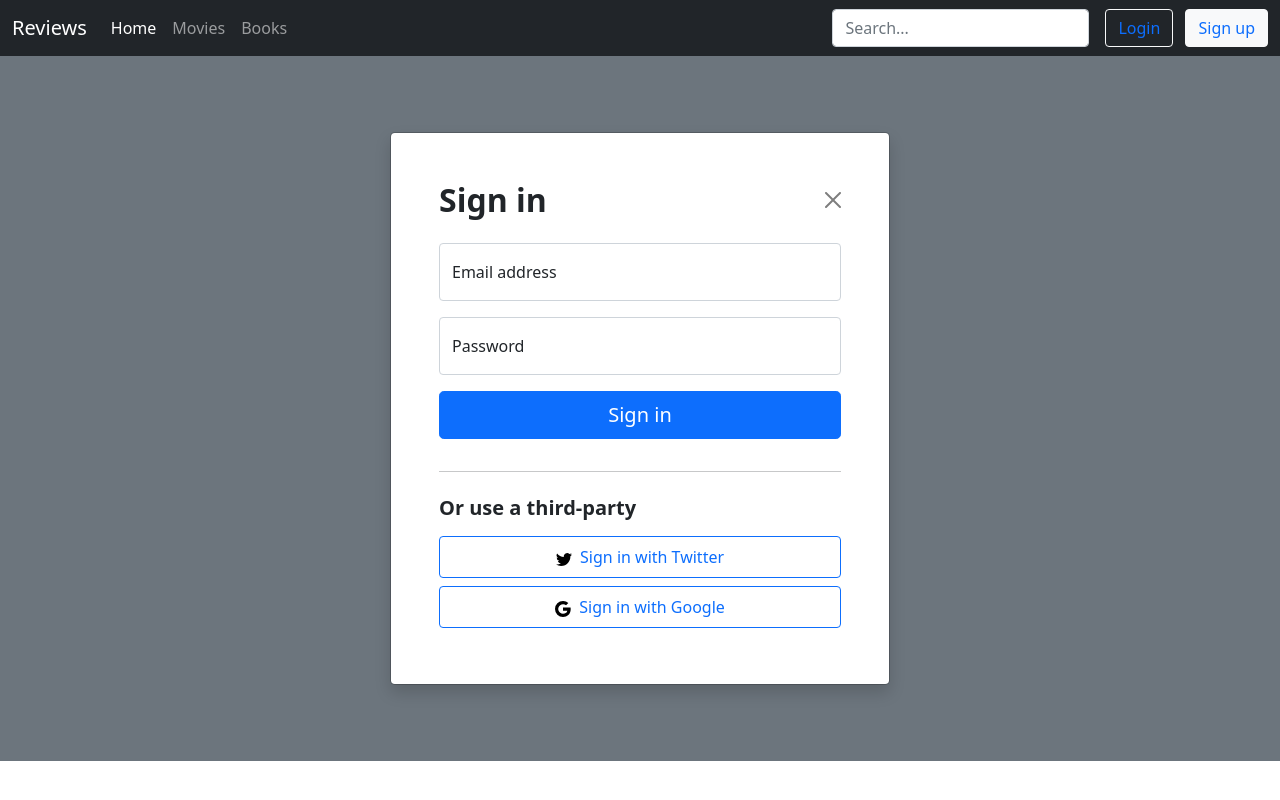
After one commit to marina-plnv/course_project, a Django app: page /signin/ in a window 1280 px wide. The commit adds this page. Run offline with Django 3.2, Linux system fonts and the light colour scheme.

Commit message:
signin and signup added

```diff
--- a/main/templates/main/details.html
+++ b/main/templates/main/details.html
@@ -1,7 +1,11 @@
 {% extends 'main/layout.html' %}
+
+{% block title %}
+<title>Movie details</title>
+{% endblock %}
+
 {% block content %}
 <h1>{{movie.name}}</h1>
 <p>Release date: {{movie.release_date}}</p>
 <p>Average rating: {{movie.average_rating}}</p>
-
 {% endblock %}
--- a/main/templates/main/index.html
+++ b/main/templates/main/index.html
@@ -1,7 +1,10 @@
 {% extends 'main/layout.html' %}
 
+{% block title %}
+<title>Home</title>
+{% endblock %}
+
 {% block content %}
-
 <h1>Movies in DB</h1>
 {% for movie in movies %}
 <li><a href="{% url 'main:details' movie.id %}">{{ movie.name }}</a></li>
--- a/main/templates/main/layout.html
+++ b/main/templates/main/layout.html
@@ -7,8 +7,9 @@
 
     <!-- Bootstrap CSS -->
     <link href="https://cdn.jsdelivr.net/npm/bootstrap@5.1.3/dist/css/bootstrap.min.css" rel="stylesheet" integrity="sha384-1BmE4kWBq78iYhFldvKuhfTAU6auU8tT94WrHftjDbrCEXSU1oBoqyl2QvZ6jIW3" crossorigin="anonymous">
+    {% block title %}
 
-    <title>Home</title>
+    {% endblock %}
   </head>
 <body>
 <nav class="navbar navbar-expand-lg navbar-dark bg-dark">
@@ -34,8 +35,12 @@
         </form>
 
         <div class="text-end">
-          <button type="button" class="btn btn-outline-light me-2">Login</button>
-          <button type="button" class="btn btn-warning">Sign-up</button>
+          <button type="button" class="btn btn-outline-light me-2">
+            <a href="{% url 'main:signin' %}" style="text-decoration:none">Login</a>
+          </button>
+          <button type="button" class="btn btn-light">
+            <a href="{% url 'main:signup' %}" style="text-decoration:none">Sign up</a>
+          </button>
         </div>
     </div>
   </div>
--- /dev/null
+++ b/main/templates/main/login.html
@@ -0,0 +1,58 @@
+{% extends 'main/layout.html' %}
+{% block title %}
+<title>Login</title>
+{% endblock %}
+
+{% block content %}
+<svg xmlns="http://www.w3.org/2000/svg" style="display: none;">
+    <symbol id="twitter" viewBox="0 0 16 16">
+        <path d="M5.026 15c6.038 0 9.341-5.003 9.341-9.334 0-.14 0-.282-.006-.422A6.685 6.685 0 0 0 16 3.542a6.658 6.658 0 0 1-1.889.518 3.301 3.301 0 0 0 1.447-1.817 6.533 6.533 0 0 1-2.087.793A3.286 3.286 0 0 0 7.875 6.03a9.325 9.325 0 0 1-6.767-3.429 3.289 3.289 0 0 0 1.018 4.382A3.323 3.323 0 0 1 .64 6.575v.045a3.288 3.288 0 0 0 2.632 3.218 3.203 3.203 0 0 1-.865.115 3.23 3.23 0 0 1-.614-.057 3.283 3.283 0 0 0 3.067 2.277A6.588 6.588 0 0 1 .78 13.58a6.32 6.32 0 0 1-.78-.045A9.344 9.344 0 0 0 5.026 15z"></path>
+    </symbol>
+    <symbol id="google" viewBox="0 0 16 16">
+        <path d="M15.545 6.558a9.42 9.42 0 0 1 .139 1.626c0 2.434-.87 4.492-2.384 5.885h.002C11.978 15.292 10.158 16 8 16A8 8 0 1 1 8 0a7.689 7.689 0 0 1 5.352 2.082l-2.284 2.284A4.347 4.347 0 0 0 8 3.166c-2.087 0-3.86 1.408-4.492 3.304a4.792 4.792 0 0 0 0 3.063h.003c.635 1.893 2.405 3.301 4.492 3.301 1.078 0 2.004-.276 2.722-.764h-.003a3.702 3.702 0 0 0 1.599-2.431H8v-3.08h7.545z"></path>
+    </symbol>
+</svg>
+<div class="modal modal-signin position-static d-block bg-secondary py-5" tabindex="-1" role="dialog" id="modalSignin">
+    <div class="modal-dialog" role="document">
+        <div class="modal-content rounded-5 shadow">
+            <div class="modal-header p-5 pb-4 border-bottom-0">
+                <!-- <h5 class="modal-title">Modal title</h5> -->
+                <h2 class="fw-bold mb-0">Sign in</h2>
+                <button type="button" class="btn-close" data-bs-dismiss="modal" aria-label="Close"></button>
+            </div>
+
+            <div class="modal-body p-5 pt-0">
+                <form class="">
+                    <div class="form-floating mb-3">
+                        <input type="email" class="form-control rounded-4" id="floatingInput"
+                               placeholder="name@example.com">
+                        <label for="floatingInput">Email address</label>
+                    </div>
+                    <div class="form-floating mb-3">
+                        <input type="password" class="form-control rounded-4" id="floatingPassword"
+                               placeholder="Password">
+                        <label for="floatingPassword">Password</label>
+                    </div>
+                    <button class="w-100 mb-2 btn btn-lg rounded-4 btn-primary" type="submit">Sign in</button>
+
+                    <hr class="my-4">
+                    <h2 class="fs-5 fw-bold mb-3">Or use a third-party</h2>
+                    <button class="w-100 py-2 mb-2 btn btn-outline-primary rounded-4" type="submit">
+                        <svg class="bi me-1" width="16" height="16">
+                            <use xlink:href="#twitter"></use>
+                        </svg>
+                        Sign in with Twitter
+                    </button>
+                    <button class="w-100 py-2 mb-2 btn btn-outline-primary rounded-4" type="submit">
+                        <svg class="bi me-1" width="16" height="16">
+                            <use xlink:href="#google"></use>
+                        </svg>
+                        Sign in with Google
+                    </button>
+                </form>
+            </div>
+        </div>
+    </div>
+</div>
+
+{% endblock %}
--- a/main/urls.py
+++ b/main/urls.py
@@ -5,5 +5,7 @@ app_name = 'main'
 
 urlpatterns = [
     path('', views.index, name="home"),
-    path('details/<int:id>/', views.details, name="details")
+    path('details/<int:id>/', views.details, name="details"),
+    path('signin/', views.signin, name="signin"),
+    path('signup/', views.signup, name="signup"),
 ]
--- a/main/views.py
+++ b/main/views.py
@@ -1,16 +1,39 @@
-from django.shortcuts import render
+from django.shortcuts import render, redirect
+from django.contrib.auth import authenticate, login, logout
 from .models import *
+from .forms import *
+
 
 def index(request):
     movies = Movie.objects.all()
-    context={
+    context = {
         "movies": movies,
     }
-    return  render(request, 'main/index.html', context)
+    return render(request, 'main/index.html', context)
+
 
 def details(request, id):
-    movie=Movie.objects.get(id=id)
-    context={
+    movie = Movie.objects.get(id=id)
+    context = {
         'movie': movie
     }
     return render(request, 'main/details.html', context)
+
+
+def signin(request):
+    return render(request, 'main/login.html')
+
+
+def signup(request):
+    if request.method == "POST":
+        form = SignUpForm(request.POST or None)
+        if form.is_valid():
+            user = form.save()
+            # password1 = form.cleaned_data('password1') используете ModelForm, то нет никакой необходимости играть со словарем cleaned_data
+            password = form.cleaned_data.get("password1")
+            user = authenticate(username=user.username, password=password)
+            login(request, user)
+            return redirect('main:home')
+    else:
+        form = SignUpForm()
+    return render(request, 'main/signup.html', {"form": form})
--- a/recommendation/settings.py
+++ b/recommendation/settings.py
@@ -40,6 +40,7 @@ INSTALLED_APPS = [
     'django.contrib.messages',
     'django.contrib.staticfiles',
     'main',
+    'crispy_forms',
 ]
 
 MIDDLEWARE = [
@@ -133,3 +134,5 @@ STATIC_URL = "/static/"
 DEFAULT_AUTO_FIELD = 'django.db.models.BigAutoField'
 
 django_heroku.settings(locals())
+
+CRISPY_TEMPLATE_PACK = 'bootstrap4'
```
Also changed, not shown: main/forms.py (added, +8 -0 lines), main/templates/main/signup.html (added, +24 -0 lines).
